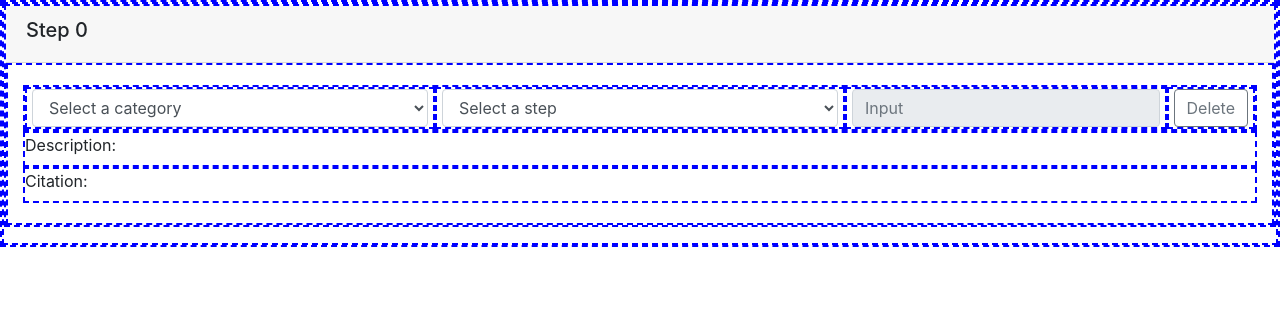
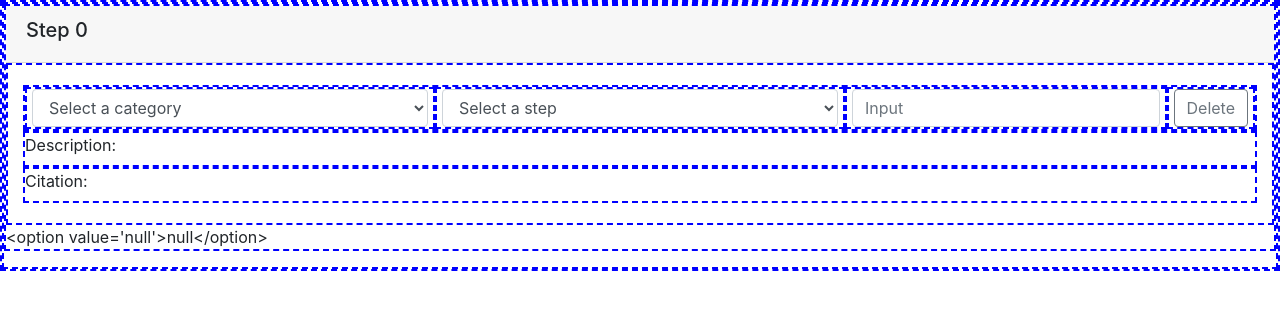
Before and after one commit to 17livincent/HonorsThesisProject, a React (Create React App) app in the folder client/: page / in a window 1280 px wide. Shown: the top 310 px of the page. Built offline with nearby package versions, Linux system fonts and the light colour scheme.

Commit message:
Dynamically populate options

```diff
--- a/client/src/AugStepForm.js
+++ b/client/src/AugStepForm.js
@@ -14,17 +14,23 @@ class AugStepForm extends React.Component {
     constructor(props) {
         super(props);
         this.state = {
-            stepNumber: 0,  // step number
+            stepNumber: this.props.stepNumber || 0,  // step number
             stepCategory: '',    // step category
             stepName: '',    // step name
             input: '',
             description: '',    // step description, if applicable
             citation: '',   // step citation, if applicable
-            removeStep: false   // determines whether or not this object should be deleted
+            removeStep: false,   // determines whether or not this object should be deleted
+
+            numOfCategories: this.props.numOfCategories || 0,   // number of options in the category dropdown
+            categoriesArray: this.props.categoriesArray || Array(this.props.numOfCategories).fill(null), // array of category options
+            numOfSteps: this.props.numOfSteps || 0, // number of options in the steps dropdown, based on category option
+            stepsArray: this.props.stepsArray || Array(this.props.numOfSteps).fill(null)  // array of step options
         };
 
         this.setRemoveStep = this.setRemoveStep.bind(this);
-
+        this.clearSelects = this.clearSelects.bind(this);
+        this.populateOptions = this.populateOptions.bind(this);
     }
 
     setRemoveStep() {
@@ -32,35 +38,51 @@ class AugStepForm extends React.Component {
         alert('Step deleted');  // for testing
     }
 
+    clearSelects() {
+        if(this.state.stepCategory === '') {
+            document.getElementById('selectStepName').value = '';
+            document.getElementById('inputField').value = '';
+        }
+        if(this.state.stepName === '') {
+            document.getElementById('inputField').value = '';
+        }
+    }
+
+    // returns a returnable form of select options from the array
+    populateOptions(array) {
+        let options = '';
+        for(let i in array) {
+            options += `<option value='${array[i]}'>${array[i]}</option>`;
+        }
+        return options;
+    }
+
     render() {
 
         // select input for step category
-        let selectStepCategory = <Form.Control
+        let selectStepCategory = <Form.Control id='selectStepCategory'
                                     as='select'
                                     required='required'
-                                    onChange={(e) => {this.setState({stepCategory: e.target.value});}}
+                                    onChange={(e) => {this.setState({stepCategory: e.target.value}); this.clearSelects()}}
                                     value={this.state.stepCategory}>
                                         <option value=''>Select a category</option>
-                                        <option value='Extra'>Extra</option>
-
+                                        {this.populateOptions(this.state.categoriesArray)}
                                     </Form.Control>;
 
         // select input for specific step
-        let selectStepName = <Form.Control
+        let selectStepName = <Form.Control id='selectStepName'
                                 as='select'
                                 required='required'
-                                onChange={(e) => {this.setState({stepName: e.target.value});}}
+                                onChange={(e) => {this.setState({stepName: e.target.value}); this.clearSelects()}}
                                 value={this.state.stepName}>
                                     <option value=''>Select a step</option>
-                                    <option value='Extra'>Extra</option>
 
                                 </Form.Control>;
 
         // small input field
-        let inputField = <Form.Control
+        let inputField = <Form.Control id='inputField'
                             type='text'
-                            placeholder='Input'
-                            disabled={this.state.stepCategory === '' | this.state.stepName === ''}>
+                            placeholder='Input'>
 
                             </Form.Control>
 
@@ -103,7 +125,7 @@ class AugStepForm extends React.Component {
                             {stepCitation}
                         </Form.Row>
                     </Card.Body>
-
+                    {this.populateOptions(this.state.categoriesArray)}
                 </Form.Group>
 
             </div>
```
